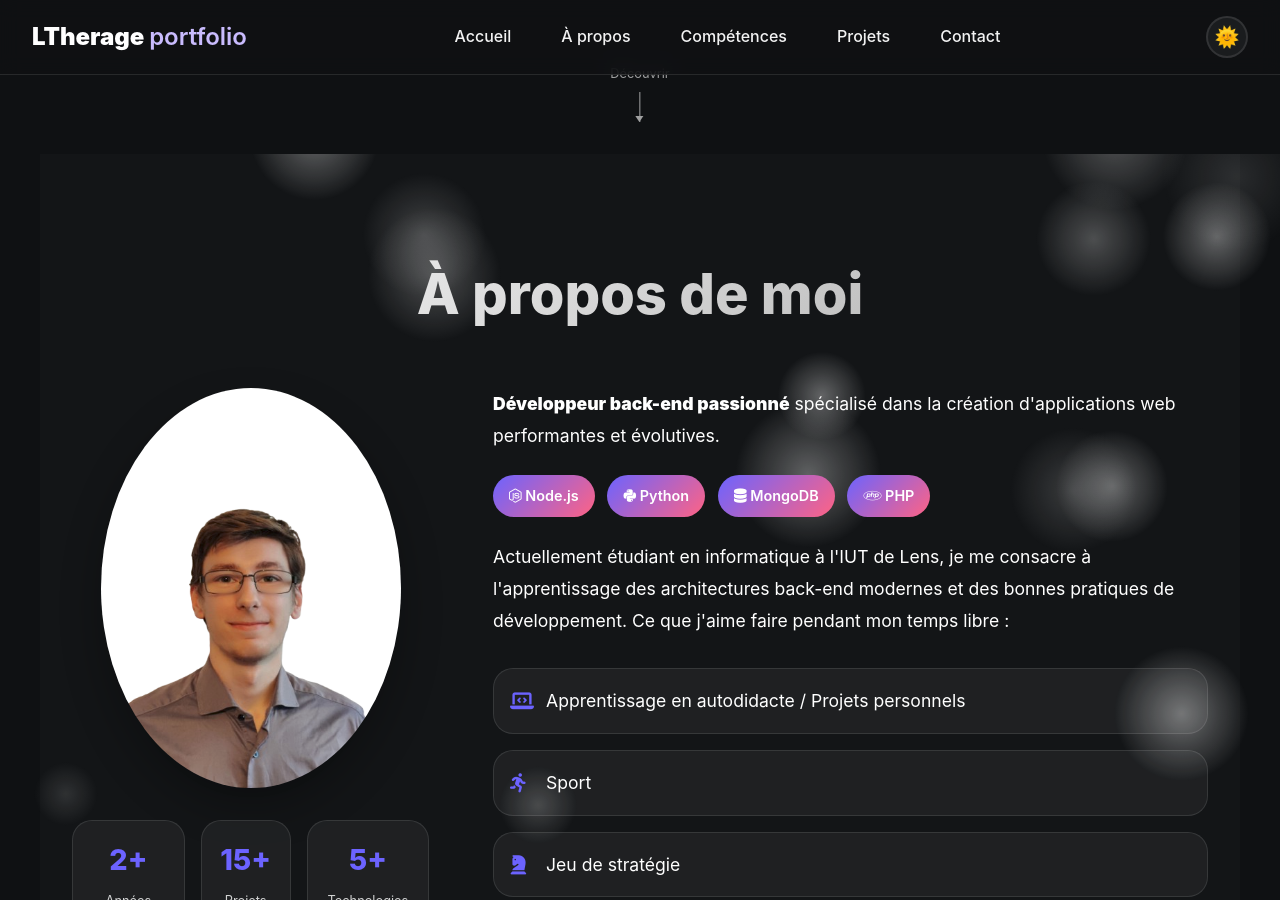
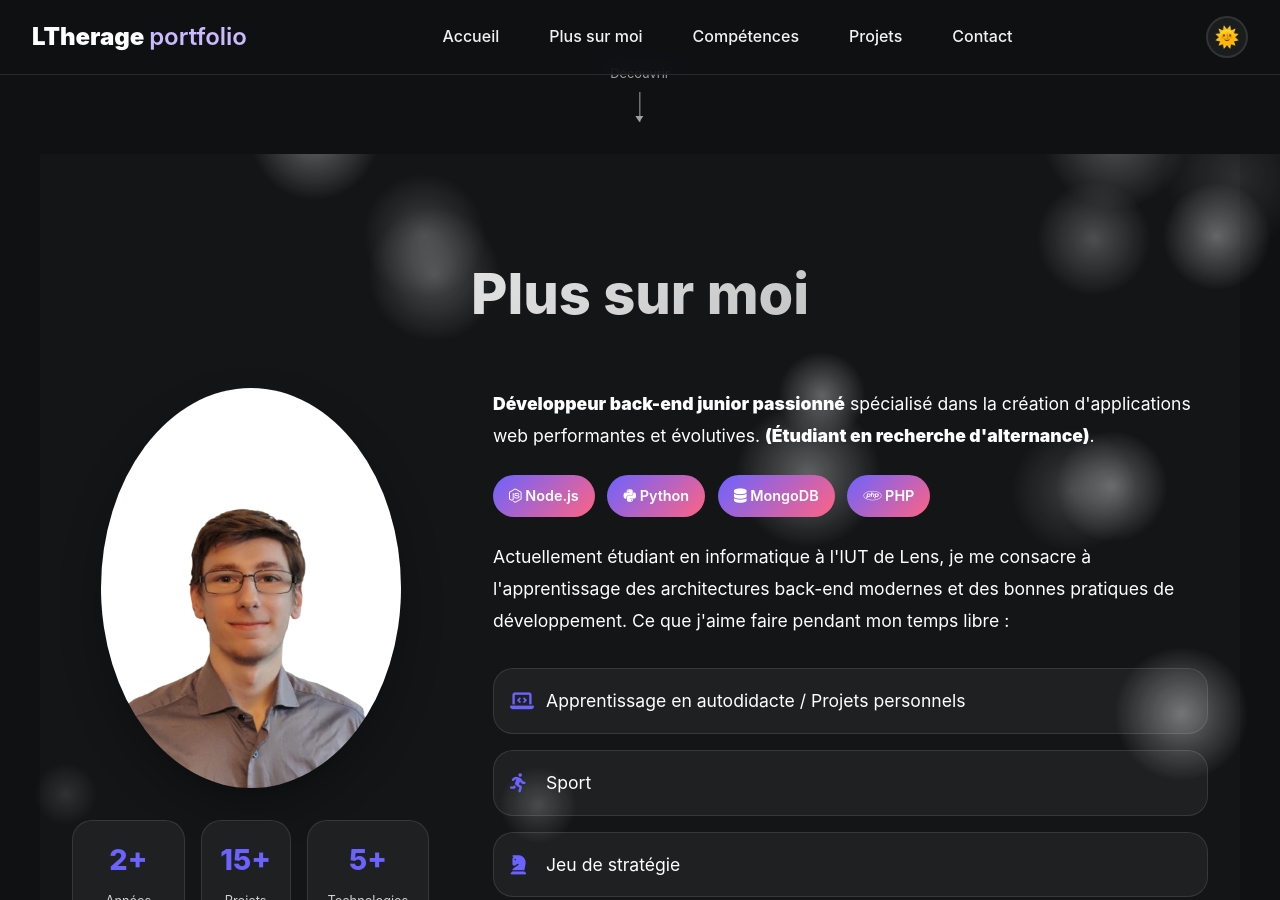
Before and after one commit to LTherage/Portfolio, a Jekyll site: the page built from portfolio.md, in a window 1280 px wide and 900 px high, scrolled down 746 px. Built offline with Jekyll 4.4.1, drawn with Linux system fonts in a browser that asks for light colours.

Commit message:
Page du portfolio officiel (Refaire peut-être l'accueil en mieux)
 Reste à patch : Première de couverture(Les cartes mal mises / logo du portfolio avec l'animation)

```diff
--- a/_layouts/portfolio.html
+++ b/_layouts/portfolio.html
@@ -883,7 +883,7 @@
     </a>
     <nav class="nav">
         <a href="#hero">Accueil</a>
-        <a href="#about">À propos</a>
+        <a href="#about">Plus sur moi</a>
         <a href="#skills">Compétences</a>
         <a href="#projects">Projets</a>
         <a href="#contact">Contact</a>
@@ -916,7 +916,7 @@
 
 <!-- Section À propos visuelle -->
 <section id="about">
-    <h2 class="section-title">À propos de moi</h2>
+    <h2 class="section-title">Plus sur moi</h2>
     <div class="about-content">
         <div class="profile-visual">
             <div class="profile-image">
@@ -939,8 +939,8 @@
         </div>
         <div class="about-text">
             <p>
-                <strong>Développeur back-end passionné</strong> spécialisé dans la création
-                d'applications web performantes et évolutives.
+                <strong>Développeur back-end junior passionné</strong> spécialisé dans la création
+                d'applications web performantes et évolutives. <strong>(Étudiant en recherche d'alternance)</strong>.
             </p>
 
             <div class="tech-highlights">
@@ -1104,7 +1104,7 @@
         <!-- Projet 4 - SAE O'De France -->
         <div class="portfolio-bubble bubble-4" data-project="4">
             <div class="bubble-content">
-                <div class="bubble-icon">🏃</div>
+                <div class="bubble-icon">💧</div>
                 <h3 class="bubble-title">SAE O'De France</h3>
                 <p class="bubble-desc">Application de gestion d'événements sportifs</p>
                 <div class="bubble-tech">
@@ -1132,7 +1132,7 @@
         <!-- Projet 6 - Calculator App -->
         <div class="portfolio-bubble bubble-6" data-project="6">
             <div class="bubble-content">
-                <div class="bubble-icon">🧮</div>
+                <div class="bubble-icon">🖩</div>
                 <h3 class="bubble-title">Calculator App</h3>
                 <p class="bubble-desc">Application calculatrice fonctionnelle</p>
                 <div class="bubble-tech">
```
Also changed, not shown: 3 other files.
